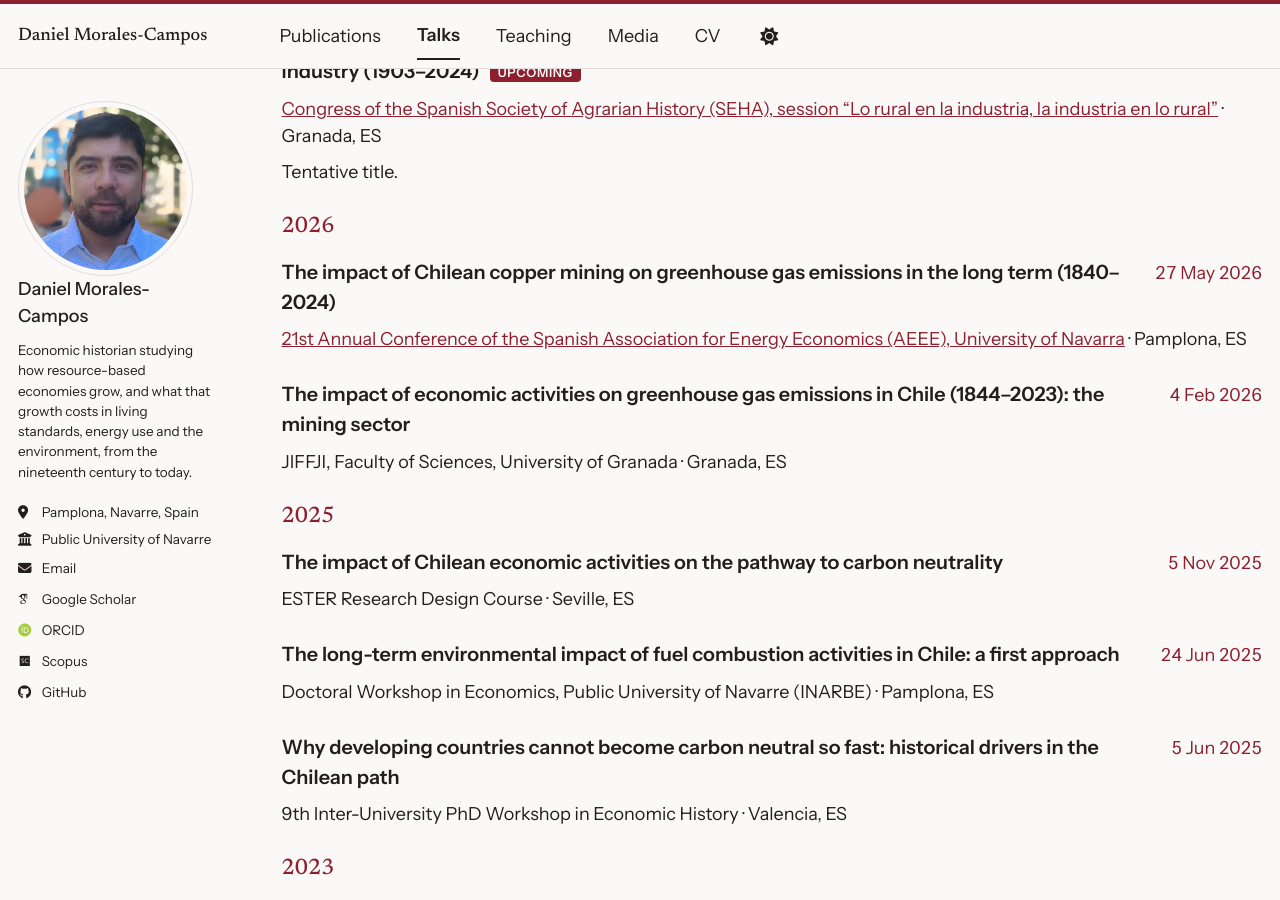
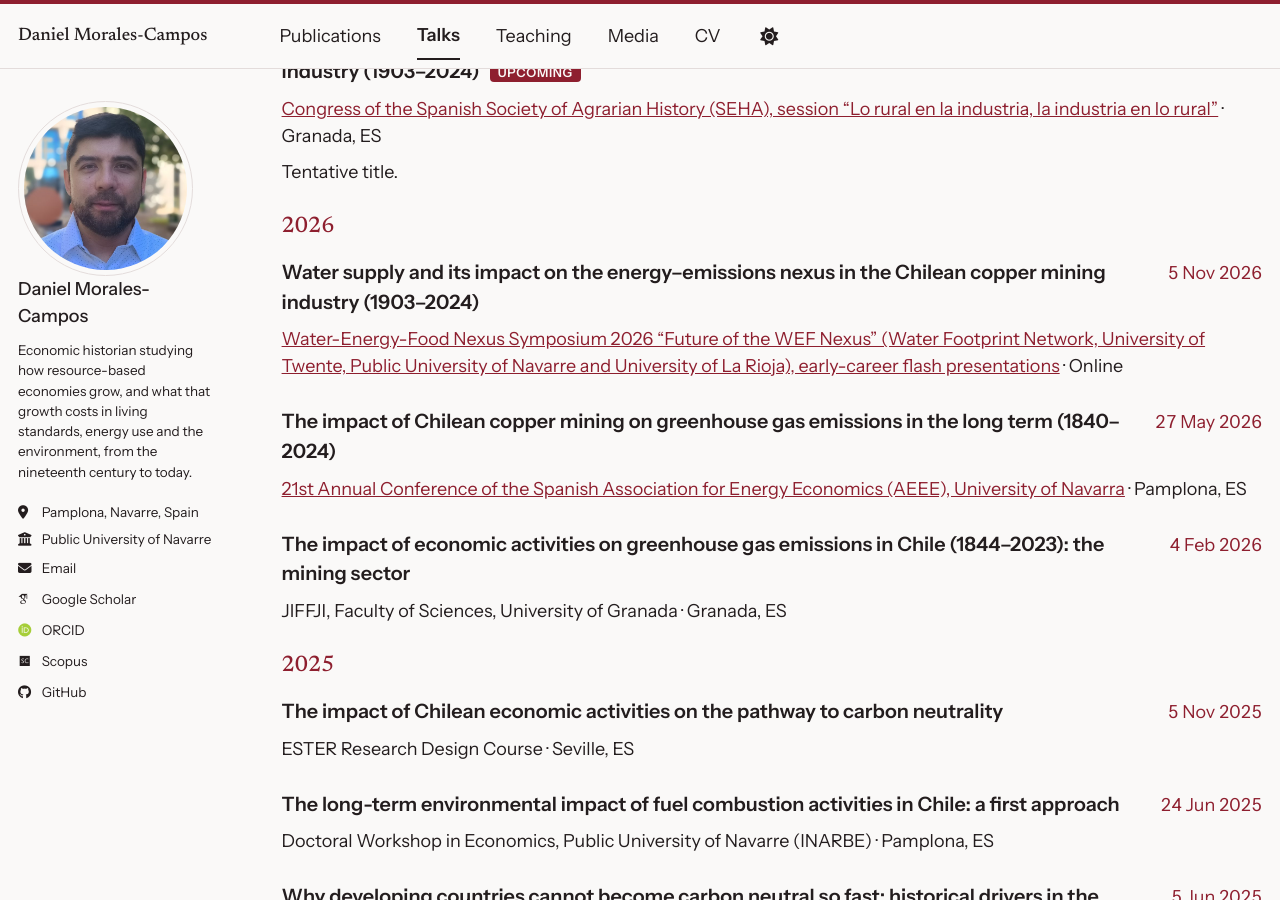
Before and after one commit to danielmoralesc/danielmoralesc.github.io, a Jekyll site: the page built from _pages/talks.html, in a window 1280 px wide and 900 px high, scrolled down 323 px. Built offline with Jekyll 4.4.1, drawn with Linux system fonts in a browser that asks for light colours; some web fonts are replaced; a script bundle is joined from its source files by our own code; library files that are not in the unit come from our copies.

Commit message:
Presentación en el WEF Nexus Symposium 2026
Charla flash del 5 nov 2026 (online). Fuente: correos de la organización del simposio (26 ago, 27 oct y 4-5 nov 2026) y programa público en waterfootprint.org.

```diff
--- a/_data/resume.json
+++ b/_data/resume.json
@@ -729,6 +729,21 @@
       "note": "Tentative title"
     },
     {
+      "id": "wef2026",
+      "title": "Water supply and its impact on the energy–emissions nexus in the Chilean copper mining industry (1903–2024)",
+      "originalTitle": null,
+      "languageCode": "en",
+      "event": "Water-Energy-Food Nexus Symposium 2026 “Future of the WEF Nexus” (Water Footprint Network, University of Twente, Public University of Navarre and University of La Rioja), early-career flash presentations",
+      "eventUrl": "https://www.waterfootprint.org/event/water-energy-food-nexus-symposium-2026/",
+      "location": "Online",
+      "date": "2026-11-05",
+      "endDate": null,
+      "type": "conference",
+      "status": null,
+      "relatedPublication": null,
+      "note": null
+    },
+    {
       "id": "aeee2026",
       "title": "The impact of Chilean copper mining on greenhouse gas emissions in the long term (1840–2024)",
       "originalTitle": null,
```
